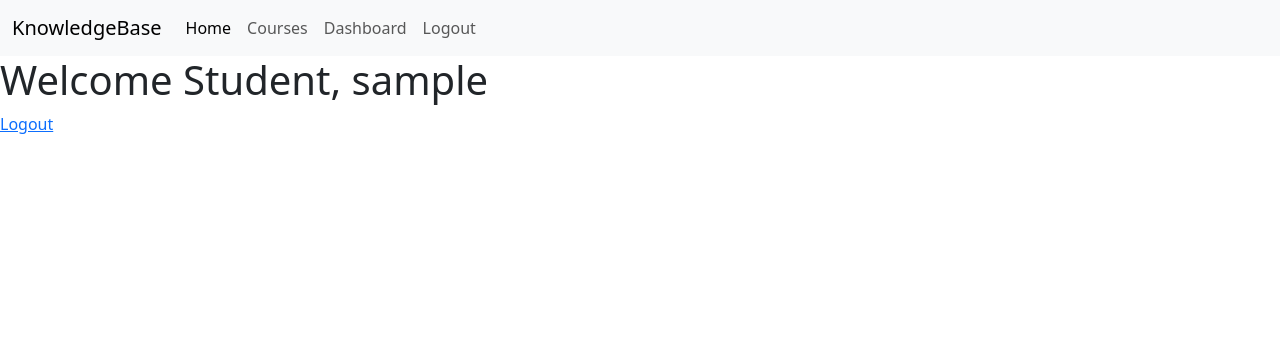
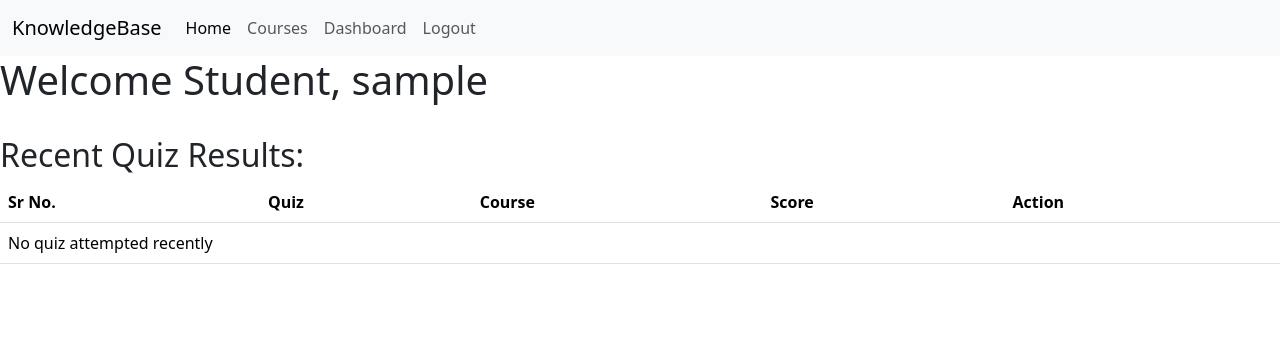
Before and after one commit to sufiyan-mansuri/knowledgebase-lms, a Django app: template KnowledgeBase/dashboard/templates/dashboard/student_dashboard.html in a window 1280 px wide. Shown: the top 356 px of the page. Run offline with Django 5.2, Linux system fonts and the light colour scheme; the template is opened without the code that fills it, so the values that code supplies are empty; the visitor is signed in with stand-in values (Sample User, id 1).

Commit message:
Student dashboard features

```diff
--- a/KnowledgeBase/core/mixins.py
+++ b/KnowledgeBase/core/mixins.py
@@ -17,7 +17,7 @@ class StudentRequiredMixin:
     def dispatch(self, request, *args, **kwargs):
         user = request.user
 
-        if not user.is_authenticated or user.groups.filter(name='Students').exists():
+        if not (user.is_authenticated or user.groups.filter(name='Students').exists()):
             raise PermissionDenied
 
         return super().dispatch(request, *args, **kwargs)
--- a/KnowledgeBase/dashboard/templates/dashboard/student_dashboard.html
+++ b/KnowledgeBase/dashboard/templates/dashboard/student_dashboard.html
@@ -2,7 +2,52 @@
 
 {% block content %}
 
-<h1>Welcome Student, {{ user.username }}</h1>
-<p><a href="{% url 'logout' %}">Logout</a></p>
+<h1>Welcome Student, {{ user.username }}</h1><br>
+
+{% if enrolled_course_details %}
+    <h2>Enrolled Courses:</h2>
+    <div class="row">
+        {% for enrolled_course_detail in enrolled_course_details %}
+            <div class="card" style="width: 18rem;">
+                <img src="{{ enrolled_course_detail.course.thumbnail.url }}" class="card-img-top" alt="...">
+                <div class="card-body">
+                    <h5 class="card-title">{{ enrolled_course_detail.course.title }}</h5>
+                    <strong>{{ enrolled_course_detail.course.instructor }}</strong>
+                    <div class="progress" role="progressbar" aria-label="Example with label" aria-valuenow="{{ enrolled_course_detail.user_progress }}" aria-valuemin="0" aria-valuemax="100">
+                        <div class="progress-bar" style="width: {{enrolled_course_detail.user_progress}}%">{{enrolled_course_detail.user_progress}}%</div>
+                    </div><br>
+                    <a href="{% url 'courses:course_detail' enrolled_course_detail.course.slug %}" class="btn btn-primary">Continue Learning</a>
+                </div>
+            </div>
+        {% endfor %}
+    </div><br>
+{% endif %}
+
+<h2>Recent Quiz Results:</h2>
+<table class="table table-hover">
+  <thead>
+    <th>Sr No.</th>
+    <th>Quiz</th>
+    <th>Course</th>
+    <th>Score</th>
+    <th>Action</th>
+  </thead>
+  <tbody>
+    {% if quiz_attempts %}
+        {% for quiz_attempt in quiz_attempts  %}
+            <td>{{ forloop.counter }}</td>
+            <td>{{ quiz_attempt.quiz.lesson.title }}</td>
+            <td>{{ quiz_attempt.quiz.lesson.module.course.title }}</td>
+            <td>{{ quiz_attempt.score }}</td>
+            <td><a class="btn btn-success" href="{% url 'quizzes:quiz_result' quiz_attempt.quiz.lesson.module.course.slug quiz_attempt.quiz.lesson.module.id quiz_attempt.quiz.lesson.id quiz_attempt.id %}">View Score</a><td>
+        {% endfor %}
+    {% else %}
+        <tr>
+            <td colspan=5>No quiz attempted recently</td>
+        </tr>
+    {% endif %}
+  </tbody>
+</table>
+
 
 {% endblock content %}
```
Also changed, not shown: KnowledgeBase/dashboard/views.py (+32 -1 lines).
